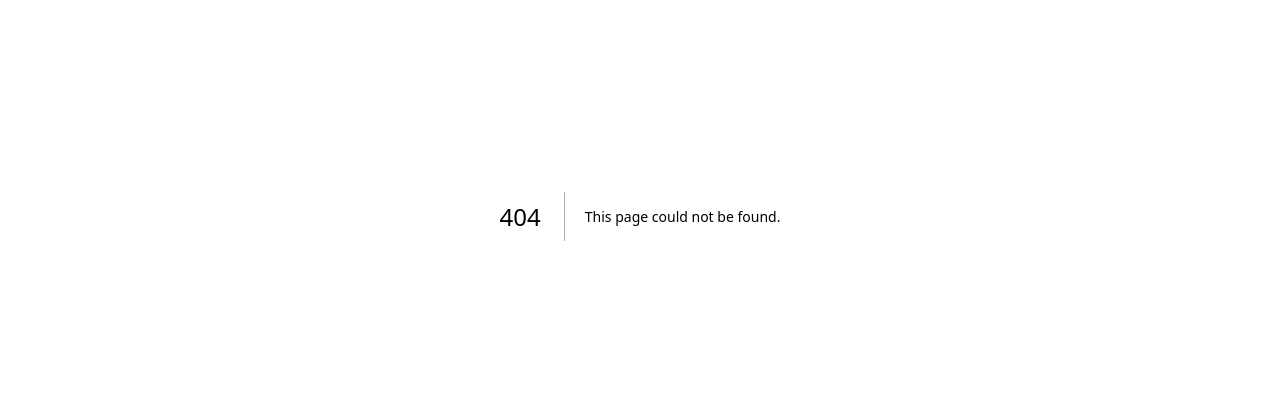
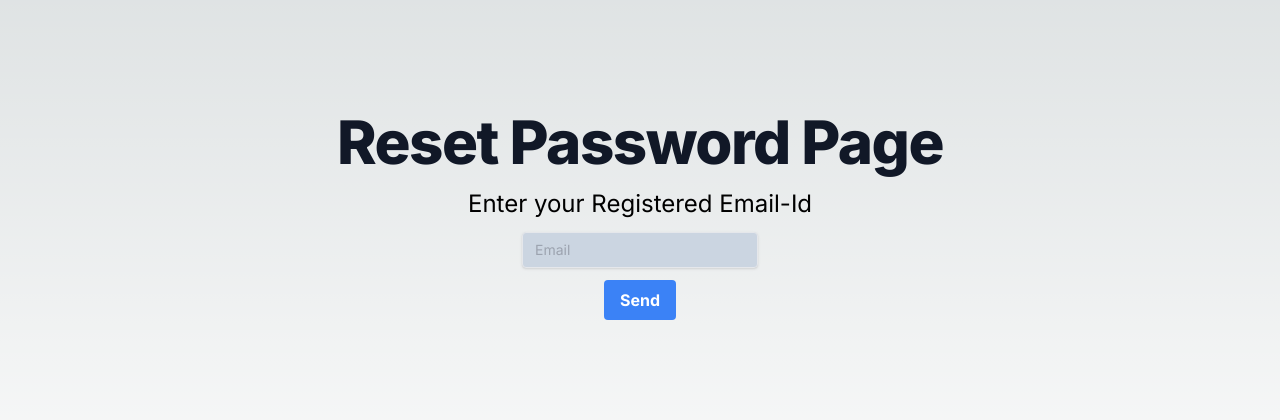
Before and after one commit to Roughbot/Auth-app, a Next.js app: page /forgotPassword in a window 1280 px wide. Before the commit this address had no page. Shown: the part 184-604 px from the top of the page. Built offline with nearby package versions, Linux system fonts and the light colour scheme.

Commit message:
password reset api

```diff
--- /dev/null
+++ b/src/app/api/users/resetpasswordmail/route.ts
@@ -0,0 +1,31 @@
+import { connect } from "@/dbConfig/dbConfig";
+import User from "@/models/userModel";
+import { NextRequest, NextResponse } from "next/server";
+import { sendEmail } from "@/helpers/mailer";
+
+connect();
+
+export async function POST(request: NextRequest) {
+  try {
+    const reqBody = await request.json();
+    const { email } = reqBody;
+    const user = await User.findOne({ email });
+    if (!user) {
+      return NextResponse.json(
+        {
+          error: "user not found",
+        },
+        { status: 400 }
+      );
+    }
+
+    await sendEmail({ email, emailType: "RESET", userId: user._id });
+
+    return NextResponse.json({
+      message: "Email sent successfully",
+      success: true,
+    });
+  } catch (error: any) {
+    return NextResponse.json({ error: error.message }, { status: 500 });
+  }
+}
--- /dev/null
+++ b/src/app/forgotPassword/page.tsx
@@ -0,0 +1,49 @@
+"use client";
+import React, { useState } from "react";
+import axios from "axios";
+
+export default function ForgotPasswordPage() {
+  const [email, setEmail] = useState("");
+  const [message, setMessage] = useState(false);
+  const [loading, setLoading] = useState(false);
+
+  const sendMail = async () => {
+    try {
+      setLoading(true);
+      await axios.post("/api/users/resetpasswordmail", { email });
+      setMessage(true);
+    } catch (error: any) {
+      console.error("failed to send email", error);
+    } finally {
+      setLoading(false);
+    }
+  };
+
+  return (
+    <div className="flex flex-col items-center justify-center min-h-screen py-2">
+      <h1 className="mb-4 text-4xl font-extrabold leading-none tracking-tight text-gray-900 md:text-5xl lg:text-6xl dark:text-white">
+        Reset Password Page
+      </h1>
+      <p className="text-2xl">Enter your Registered Email-Id</p>
+      <input
+        className="px-3 py-2 mt-3 mb-3 text-sm leading-tight text-black border bg-slate-300 rounded shadow appearance-none focus:outline-none focus:shadow-outline"
+        id="email"
+        type="text"
+        placeholder="Email"
+        value={email}
+        onChange={(e) => setEmail(e.target.value)}
+      />
+      <button
+        className="px-4 py-2 font-bold text-white bg-blue-500 rounded hover:bg-blue-700 focus:outline-none focus:shadow-outline"
+        onClick={sendMail}
+      >
+        {loading ? "Sending" : "Send"}
+      </button>
+      {message && (
+        <p className="mt-2 text-red-500">
+          Check your Email to reset your Password.
+        </p>
+      )}
+    </div>
+  );
+}
```
Also changed, not shown: 1 other file (tests, documents, lock files or other folders).
